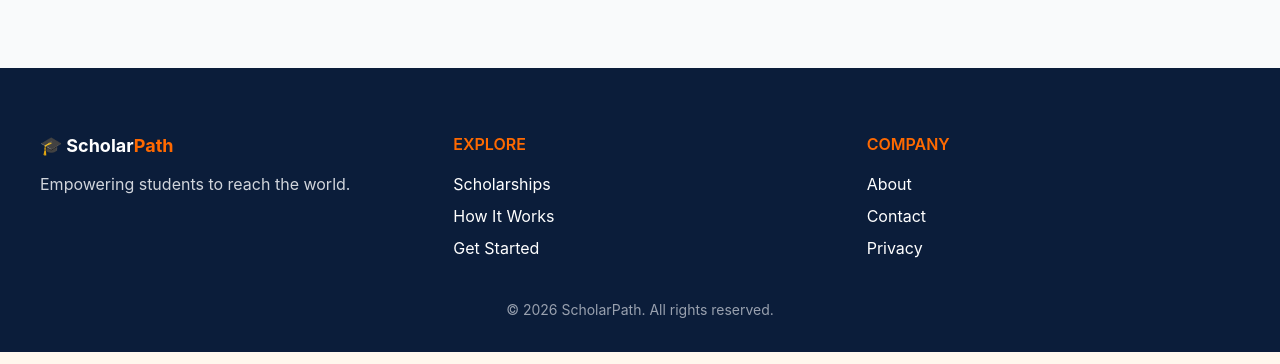
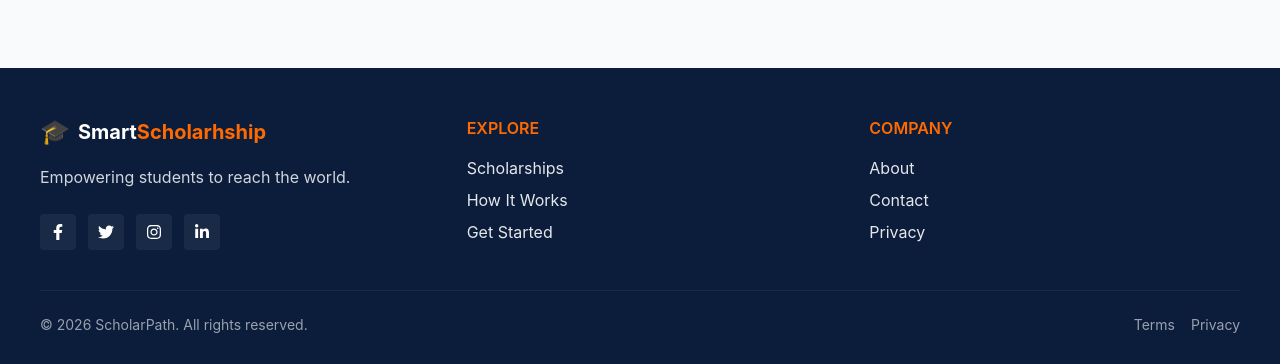
Before and after one commit to mmunir439/smart-scholarship-finder-frontend, a Next.js app: page / in a window 1280 px wide. Shown: the part 1866-2230 px from the top of the page. Built offline with nearby package versions, Linux system fonts and the light colour scheme; no server answers.

Commit message:
modefied

```diff
--- a/src/app/page.js
+++ b/src/app/page.js
@@ -13,7 +13,6 @@ export default function Home() {
       <Navbar />
       <Hero />
       <Works />
-
       <Sections />
       <Footer />
     </>
--- a/src/components/Footer.jsx
+++ b/src/components/Footer.jsx
@@ -6,52 +6,76 @@ import { useTranslation } from "react-i18next";
 
 export default function Footer() {
     const { t } = useTranslation();
+    return (
+        <footer className="bg-[#0b1d3a] text-white pt-12 pb-8">
+            <div className="max-w-7xl mx-auto px-6 lg:px-10">
+                <div className="flex flex-col md:flex-row md:items-start md:justify-between gap-10">
+                    {/* LEFT */}
+                    <div className="md:w-1/3">
+                        <div className="flex items-center justify-between md:justify-start gap-4">
+                            <h2 className="text-xl font-bold flex items-center gap-2">
+                                <span className="text-2xl">🎓</span>
+                                <span>
+                                    Smart<span className="text-orange-500">Scholarhship</span>
+                                </span>
+                            </h2>
+                        </div>
 
-    return (
-        <footer className="bg-[#0b1d3a] text-white pt-16 pb-8">
-            <div className="max-w-7xl mx-auto px-6 lg:px-10">
-
-                <div className="grid md:grid-cols-3 gap-10 mb-10">
-
-                    {/* LEFT */}
-                    <div>
-                        <h2 className="text-lg font-bold mb-3">
-                            🎓 Scholar<span className="text-orange-500">Path</span>
-                        </h2>
-
-                        <p className="text-gray-300 mb-6">
+                        <p className="text-gray-300 mt-4 leading-relaxed">
                             {t("footer.desc")}
                         </p>
+
+                        <div className="flex items-center gap-3 mt-6">
+                            <a aria-label="Facebook" href="#" className="w-9 h-9 flex items-center justify-center bg-white/6 rounded hover:bg-white/10 transition text-white">
+                                <FaFacebookF />
+                            </a>
+                            <a aria-label="Twitter" href="#" className="w-9 h-9 flex items-center justify-center bg-white/6 rounded hover:bg-white/10 transition text-white">
+                                <FaTwitter />
+                            </a>
+                            <a aria-label="Instagram" href="#" className="w-9 h-9 flex items-center justify-center bg-white/6 rounded hover:bg-white/10 transition text-white">
+                                <FaInstagram />
+                            </a>
+                            <a aria-label="LinkedIn" href="#" className="w-9 h-9 flex items-center justify-center bg-white/6 rounded hover:bg-white/10 transition text-white">
+                                <FaLinkedinIn />
+                            </a>
+                        </div>
                     </div>
 
-                    {/* EXPLORE */}
+                    {/* LINKS (responsive grid) */}
+                    <div className="grid grid-cols-1 sm:grid-cols-2 md:w-2/3 gap-8">
                         <div>
                             <h3 className="text-orange-500 font-semibold mb-4">
                                 {t("footer.explore")}
                             </h3>
                             <ul className="space-y-2">
-                            <li><Link href="/scholarships">{t("footer.scholarships")}</Link></li>
-                            <li><Link href="/how-it-works">{t("footer.how")}</Link></li>
-                            <li><Link href="/register">{t("footer.start")}</Link></li>
+                                <li><Link href="/scholarships" className="text-gray-200 hover:text-white transition">{t("footer.scholarships")}</Link></li>
+                                <li><Link href="/how-it-works" className="text-gray-200 hover:text-white transition">{t("footer.how")}</Link></li>
+                                <li><Link href="/register" className="text-gray-200 hover:text-white transition">{t("footer.start")}</Link></li>
                             </ul>
                         </div>
 
-                    {/* COMPANY */}
                         <div>
                             <h3 className="text-orange-500 font-semibold mb-4">
                                 {t("footer.company")}
                             </h3>
                             <ul className="space-y-2">
-                            <li><Link href="/about">{t("footer.about")}</Link></li>
-                            <li><Link href="/contact">{t("footer.contact")}</Link></li>
-                            <li><Link href="/privacy">{t("footer.privacy")}</Link></li>
+                                <li><Link href="/about" className="text-gray-200 hover:text-white transition">{t("footer.about")}</Link></li>
+                                <li><Link href="/contact" className="text-gray-200 hover:text-white transition">{t("footer.contact")}</Link></li>
+                                <li><Link href="/privacy" className="text-gray-200 hover:text-white transition">{t("footer.privacy")}</Link></li>
                             </ul>
                         </div>
-
+                    </div>
                 </div>
 
-                <div className="text-center text-gray-400 text-sm">
+                <div className="mt-10 border-t border-white/6 pt-6 flex flex-col sm:flex-row items-center justify-between gap-4 text-gray-400 text-sm">
+                    <div className="text-center sm:text-left">
                         {t("footer.copy")}
+                    </div>
+
+                    <div className="flex items-center gap-4">
+                        <Link href="/terms" className="hover:text-white transition">Terms</Link>
+                        <Link href="/privacy" className="hover:text-white transition">Privacy</Link>
+                    </div>
                 </div>
             </div>
         </footer>
--- a/src/components/TTSButton.jsx
+++ b/src/components/TTSButton.jsx
@@ -1,103 +1,85 @@
-// src/components/TTSButton.jsx
-"use client";
+// ...existing code...
+/**
+ * voiceAssistant utils - TTS control with explicit pause/resume behavior
+ */
 
-import { useEffect, useState } from "react";
-import {
-    speak,
-    stopSpeaking,
-    pauseSpeaking,
-    resumeSpeaking,
-    isSpeechSupported,
-} from "@/app/utils/voiceAssistant";
+let utterance = null;
+let isPaused = false;
+let isSpeaking = false;
 
-export default function TTSButton({ text, lang = "en-US" }) {
-    const [status, setStatus] = useState("idle"); // idle | speaking | paused
+export const isSpeechSupported = () => {
+    return typeof window !== "undefined" && "speechSynthesis" in window;
+};
 
-    // ✅ Stop speech when user leaves the page
-    useEffect(() => {
-        return () => stopSpeaking();
-    }, []);
+const safeSynthesis = () => (isSpeechSupported() ? window.speechSynthesis : null);
 
-    // ✅ Browser doesn't support TTS
-    if (!isSpeechSupported()) {
-        return (
-            <p className="text-xs text-gray-400 mt-1">
-                🔇 Voice not supported in this browser
-            </p>
-        );
-    }
+export const speak = (text, lang = "en-US", onEnd) => {
+    const synth = safeSynthesis();
+    if (!synth) return;
+    // If user explicitly paused, don't start a new utterance until resumed
+    if (isPaused) return;
 
-    const handleSpeak = () => {
-        speak(text, lang);
-        setStatus("speaking");
+    // If currently speaking, cancel and start fresh
+    try { synth.cancel(); } catch (e) { }
 
-        // Auto reset to idle when speech finishes
-        window.speechSynthesis.addEventListener(
-            "end",
-            () => setStatus("idle"),
-            { once: true }
-        );
+    utterance = new SpeechSynthesisUtterance(text);
+    utterance.lang = lang;
+    utterance.rate = 1;
+    utterance.pitch = 1;
+
+    utterance.onstart = () => {
+        isSpeaking = true;
+        isPaused = false;
     };
 
-    const handlePause = () => {
-        pauseSpeaking();
-        setStatus("paused");
+    utterance.onend = () => {
+        isSpeaking = false;
+        isPaused = false;
+        utterance = null;
+        if (typeof onEnd === "function") onEnd();
     };
 
-    const handleResume = () => {
-        resumeSpeaking();
-        setStatus("speaking");
+    utterance.onerror = () => {
+        isSpeaking = false;
+        isPaused = false;
+        utterance = null;
     };
 
-    const handleStop = () => {
-        stopSpeaking();
-        setStatus("idle");
-    };
+    synth.speak(utterance);
+};
 
-    return (
-        <div className="flex items-center gap-2 mt-2">
-            {status === "idle" && (
-                <button
-                    onClick={handleSpeak}
-                    className="flex items-center gap-1 bg-blue-600 hover:bg-blue-700 text-white text-sm px-3 py-1.5 rounded-lg transition"
-                >
-                    🔊 Listen
-                </button>
-            )}
+export const pauseSpeaking = () => {
+    const synth = safeSynthesis();
+    if (!synth) return;
+    // Only pause if currently speaking and not already paused
+    if (synth.speaking && !synth.paused) {
+        try { synth.pause(); } catch (e) { }
+        isPaused = true;
+    }
+};
 
-            {status === "speaking" && (
-                <>
-                    <button
-                        onClick={handlePause}
-                        className="flex items-center gap-1 bg-yellow-500 hover:bg-yellow-600 text-white text-sm px-3 py-1.5 rounded-lg transition"
-                    >
-                        ⏸ Pause
-                    </button>
-                    <button
-                        onClick={handleStop}
-                        className="flex items-center gap-1 bg-red-500 hover:bg-red-600 text-white text-sm px-3 py-1.5 rounded-lg transition"
-                    >
-                        ⏹ Stop
-                    </button>
-                </>
-            )}
+export const resumeSpeaking = () => {
+    const synth = safeSynthesis();
+    if (!synth) return;
+    // Only resume if paused
+    if (synth.paused) {
+        try { synth.resume(); } catch (e) { }
+        isPaused = false;
+    }
+};
 
-            {status === "paused" && (
-                <>
-                    <button
-                        onClick={handleResume}
-                        className="flex items-center gap-1 bg-green-600 hover:bg-green-700 text-white text-sm px-3 py-1.5 rounded-lg transition"
-                    >
-                        ▶ Resume
-                    </button>
-                    <button
-                        onClick={handleStop}
-                        className="flex items-center gap-1 bg-red-500 hover:bg-red-600 text-white text-sm px-3 py-1.5 rounded-lg transition"
-                    >
-                        ⏹ Stop
-                    </button>
-                </>
-            )}
-        </div>
-    );
-}
+export const stopSpeaking = () => {
+    const synth = safeSynthesis();
+    if (!synth) return;
+    try { synth.cancel(); } catch (e) { }
+    utterance = null;
+    isPaused = false;
+    isSpeaking = false;
+};
+
+export const getTTSStatus = () => ({
+    supported: isSpeechSupported(),
+    isSpeaking,
+    isPaused,
+});
+/* ...existing code... */
```
Lines whose indentation alone changed are shown as unchanged.
